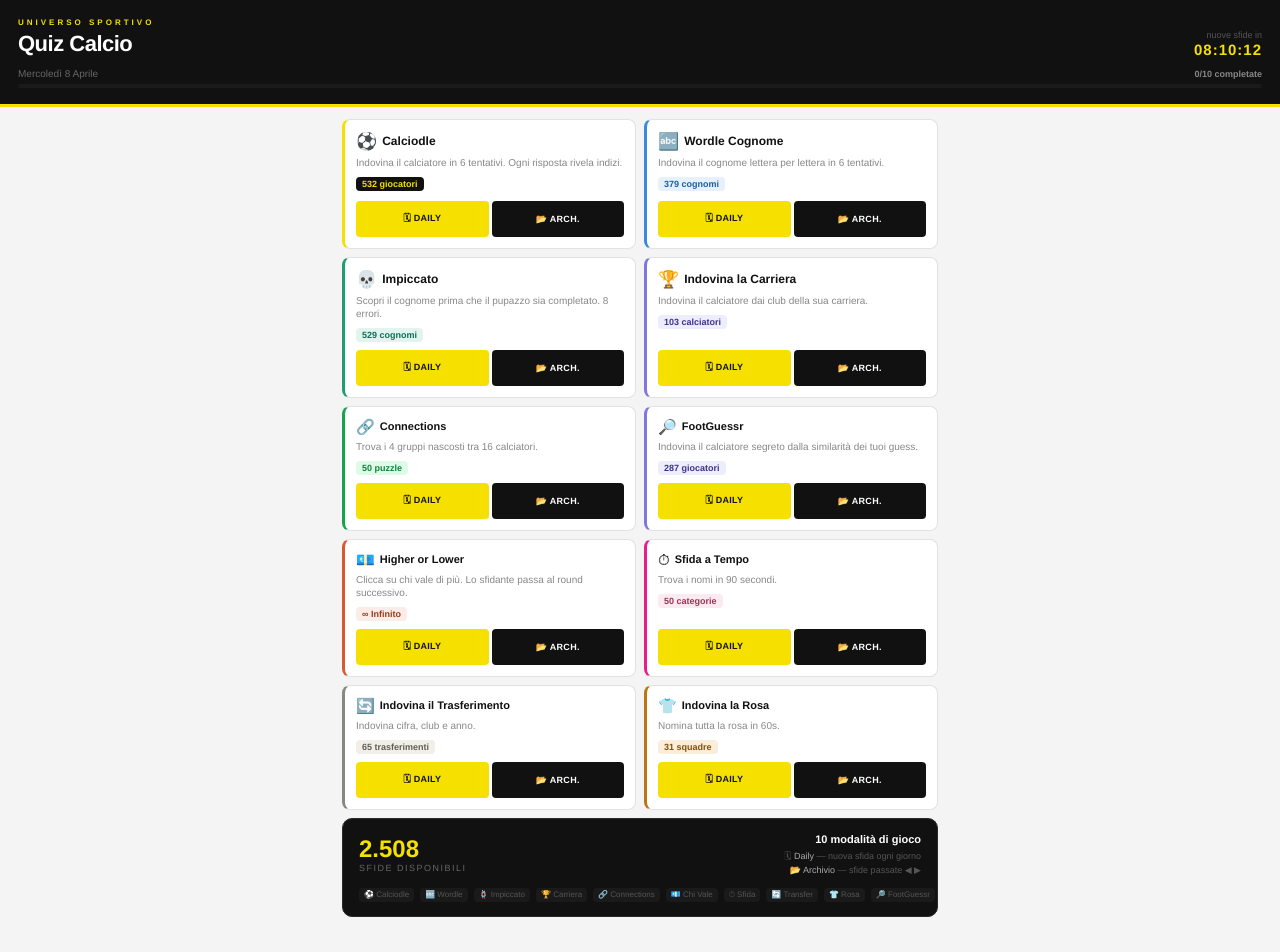
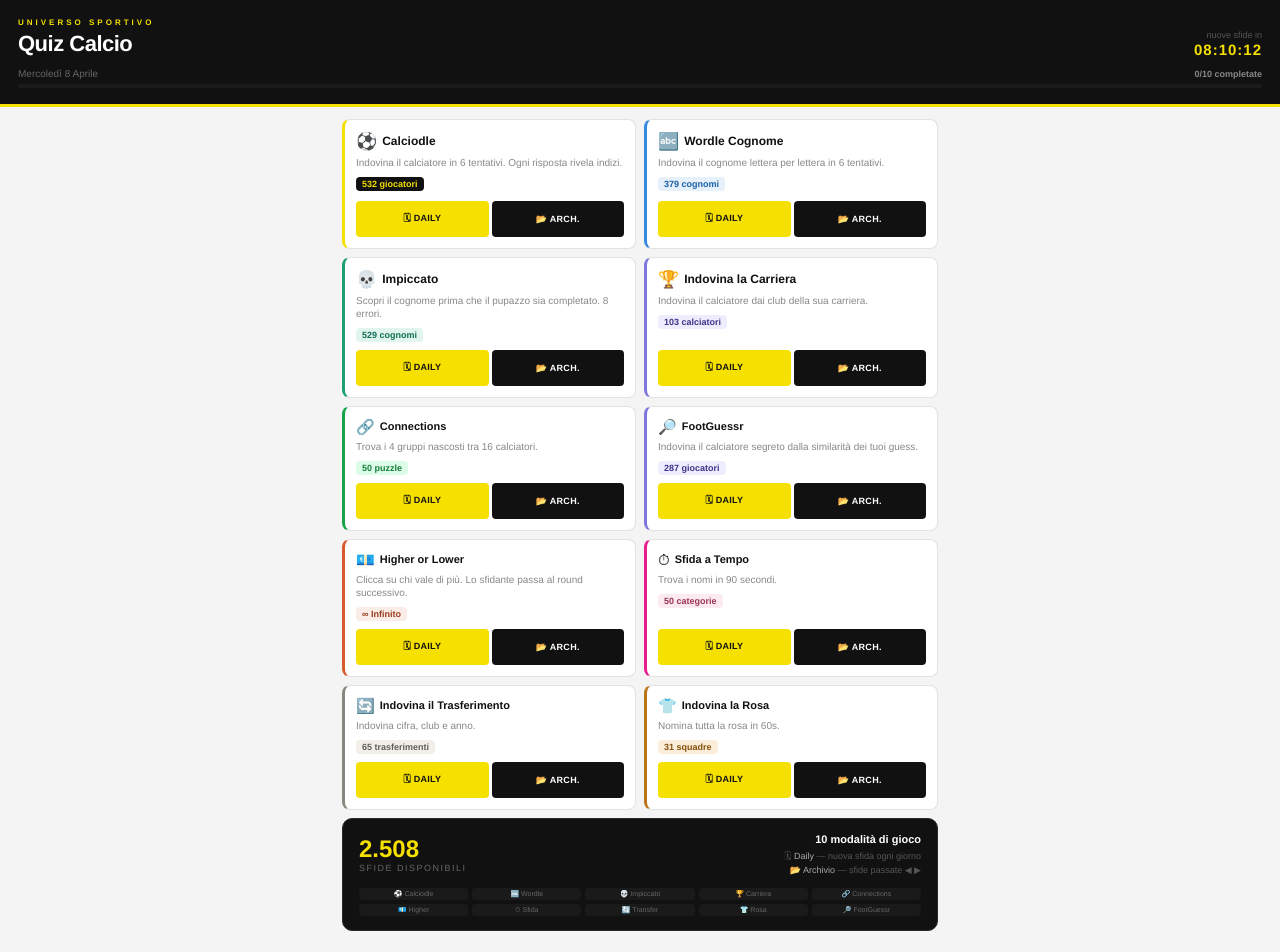
Before and after one commit to Zappo02/universo-quiz, a React (Vite) app: page / in a window 1280 px wide. Shown: the top 952 px of the page. Built offline with nearby package versions, Linux system fonts and the light colour scheme; the HTML template or start-up script is replaced by a standard one.

Commit message:
Update App.jsx

```diff
--- a/src/App.jsx
+++ b/src/App.jsx
@@ -2290,8 +2290,9 @@ function CarreiraGame({day,seed,isToday,archiveNav,chipBar,onHome,onArchive}){
   </div>);
 }
 function Carriera({onHome,isDaily,onArchive}){
-  if(isDaily){const d=(dayIndex()+3)%CAREERS.length+1,s=todaySeed();return<CarreiraGame day={d} seed={s} isToday archiveNav={null} chipBar={null} onHome={onHome} onArchive={onArchive}/>;}
-  return<ArchiveWrapper gameKey="carriera">{({day,seed,isToday,archiveNav,chipBar})=><CarreiraGame day={day} seed={seed} isToday={isToday} archiveNav={archiveNav} chipBar={chipBar} onHome={onHome} onArchive={onArchive}/>}</ArchiveWrapper>;
+  const todayCarriera=(dayIndex()+3)%CAREERS.length+1;
+  if(isDaily){const d=todayCarriera,s=todaySeed();return<CarreiraGame day={d} seed={s} isToday archiveNav={null} chipBar={null} onHome={onHome} onArchive={onArchive}/>;}
+  return<ArchiveWrapper gameKey="carriera" todayDay={todayCarriera}>{({day,seed,isToday,archiveNav,chipBar})=><CarreiraGame day={day} seed={seed} isToday={isToday} archiveNav={archiveNav} chipBar={chipBar} onHome={onHome} onArchive={onArchive}/>}</ArchiveWrapper>;
 }
 
 // ── ROSA QUIZ ─────────────────────────────────────────────────────────────
@@ -2367,8 +2368,9 @@ function RosaQuizGame({day,seed,isToday,archiveNav,chipBar,onHome,onArchive}){
   </div>);
 }
 function RosaQuiz({onHome,isDaily,onArchive}){
-  if(isDaily){const d=(dayIndex()+10)%ROSE_LIST.length+1,s=todaySeed();return<RosaQuizGame day={d} seed={s} isToday archiveNav={null} chipBar={null} onHome={onHome} onArchive={onArchive}/>;}
-  return<ArchiveWrapper gameKey="rosa">{({day,seed,isToday,archiveNav,chipBar})=><RosaQuizGame day={day} seed={seed} isToday={isToday} archiveNav={archiveNav} chipBar={chipBar} onHome={onHome} onArchive={onArchive}/>}</ArchiveWrapper>;
+  const todayRosa=(dayIndex()+10)%ROSE_LIST.length+1;
+  if(isDaily){const d=todayRosa,s=todaySeed();return<RosaQuizGame day={d} seed={s} isToday archiveNav={null} chipBar={null} onHome={onHome} onArchive={onArchive}/>;}
+  return<ArchiveWrapper gameKey="rosa" todayDay={todayRosa}>{({day,seed,isToday,archiveNav,chipBar})=><RosaQuizGame day={day} seed={seed} isToday={isToday} archiveNav={archiveNav} chipBar={chipBar} onHome={onHome} onArchive={onArchive}/>}</ArchiveWrapper>;
 }
 
 
@@ -2607,8 +2609,9 @@ function ListaQuizGame({day,seed,isToday,archiveNav,chipBar,onHome,onArchive}){
   </div>);
 }
 function ListaQuiz({onHome,isDaily,onArchive}){
-  if(isDaily){const d=(dayIndex()+40)%LISTA_POOL+1,s=todaySeed();return<ListaQuizGame day={d} seed={s} isToday archiveNav={null} chipBar={null} onHome={onHome} onArchive={onArchive}/>;}
-  return<ArchiveWrapper gameKey="lista">{({day,seed,isToday,archiveNav,chipBar})=><ListaQuizGame day={day} seed={seed} isToday={isToday} archiveNav={archiveNav} chipBar={chipBar} onHome={onHome} onArchive={onArchive}/>}</ArchiveWrapper>;
+  const todayLista=(dayIndex()+40)%LISTA_POOL+1;
+  if(isDaily){const d=todayLista,s=todaySeed();return<ListaQuizGame day={d} seed={s} isToday archiveNav={null} chipBar={null} onHome={onHome} onArchive={onArchive}/>;}
+  return<ArchiveWrapper gameKey="lista" todayDay={todayLista}>{({day,seed,isToday,archiveNav,chipBar})=><ListaQuizGame day={day} seed={seed} isToday={isToday} archiveNav={archiveNav} chipBar={chipBar} onHome={onHome} onArchive={onArchive}/>}</ArchiveWrapper>;
 }
 
 // ── INDOVINA IL TRASFERIMENTO ─────────────────────────────────────────────
@@ -2767,8 +2770,9 @@ function TransferGame({day,seed,isToday,archiveNav,chipBar,onHome,onArchive}){
   </div>);
 }
 function IndivinaTransferimento({onHome,isDaily,onArchive}){
-  if(isDaily){const d=(dayIndex()+4)%TRANSFERS.length+1,s=todaySeed();return<TransferGame day={d} seed={s} isToday archiveNav={null} chipBar={null} onHome={onHome} onArchive={onArchive}/>;}
-  return<ArchiveWrapper gameKey="transfer">{({day,seed,isToday,archiveNav,chipBar})=><TransferGame day={day} seed={seed} isToday={isToday} archiveNav={archiveNav} chipBar={chipBar} onHome={onHome} onArchive={onArchive}/>}</ArchiveWrapper>;
+  const todayTransfer=(dayIndex()+4)%TRANSFERS.length+1;
+  if(isDaily){const d=todayTransfer,s=todaySeed();return<TransferGame day={d} seed={s} isToday archiveNav={null} chipBar={null} onHome={onHome} onArchive={onArchive}/>;}
+  return<ArchiveWrapper gameKey="transfer" todayDay={todayTransfer}>{({day,seed,isToday,archiveNav,chipBar})=><TransferGame day={day} seed={seed} isToday={isToday} archiveNav={archiveNav} chipBar={chipBar} onHome={onHome} onArchive={onArchive}/>}</ArchiveWrapper>;
 }
 
 // ── HOME ──────────────────────────────────────────────────────────────────
@@ -3360,11 +3364,12 @@ function Home({onSelect}){
             </div>
           </div>
         </div>
-        <div style={{display:"flex",gap:"6px"}}>
-          {["⚽ Calciodle","🔤 Wordle","🪢 Impiccato","🏆 Carriera","🔗 Connections",
-            "💶 Chi Vale","⏱ Sfida","🔄 Transfer","👕 Rosa","🔎 FootGuessr"].map(t=>(
-            <div key={t} style={{flex:"0 0 auto",fontSize:"8px",color:"#555",background:"#1a1a1a",
-              borderRadius:"4px",padding:"2px 5px",whiteSpace:"nowrap"}}>{t}</div>
+        <div style={{display:"grid",gridTemplateColumns:"repeat(5,1fr)",gap:"4px"}}>
+          {["⚽ Calciodle","🔤 Wordle","💀 Impiccato","🏆 Carriera","🔗 Connections",
+            "💶 Higher","⏱ Sfida","🔄 Transfer","👕 Rosa","🔎 FootGuessr"].map(t=>(
+            <div key={t} style={{fontSize:"7px",color:"#666",background:"#1a1a1a",
+              borderRadius:"4px",padding:"2px 3px",textAlign:"center",
+              overflow:"hidden",textOverflow:"ellipsis",whiteSpace:"nowrap"}}>{t}</div>
           ))}
         </div>
       </div>
```
